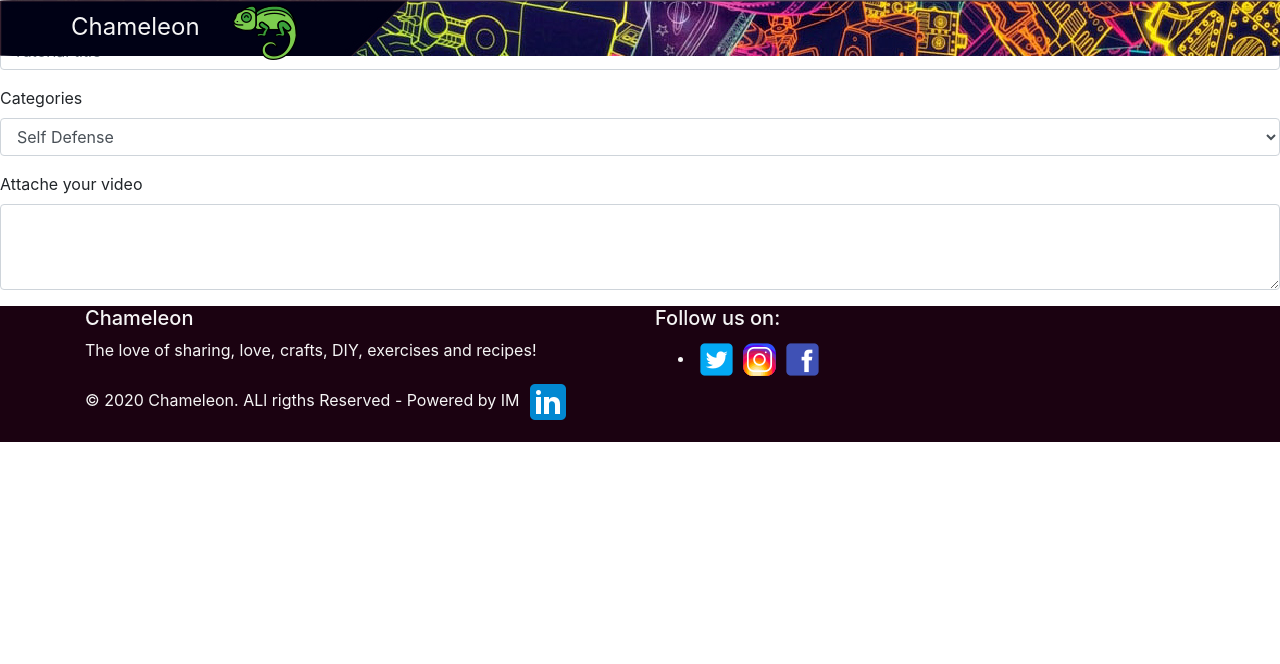
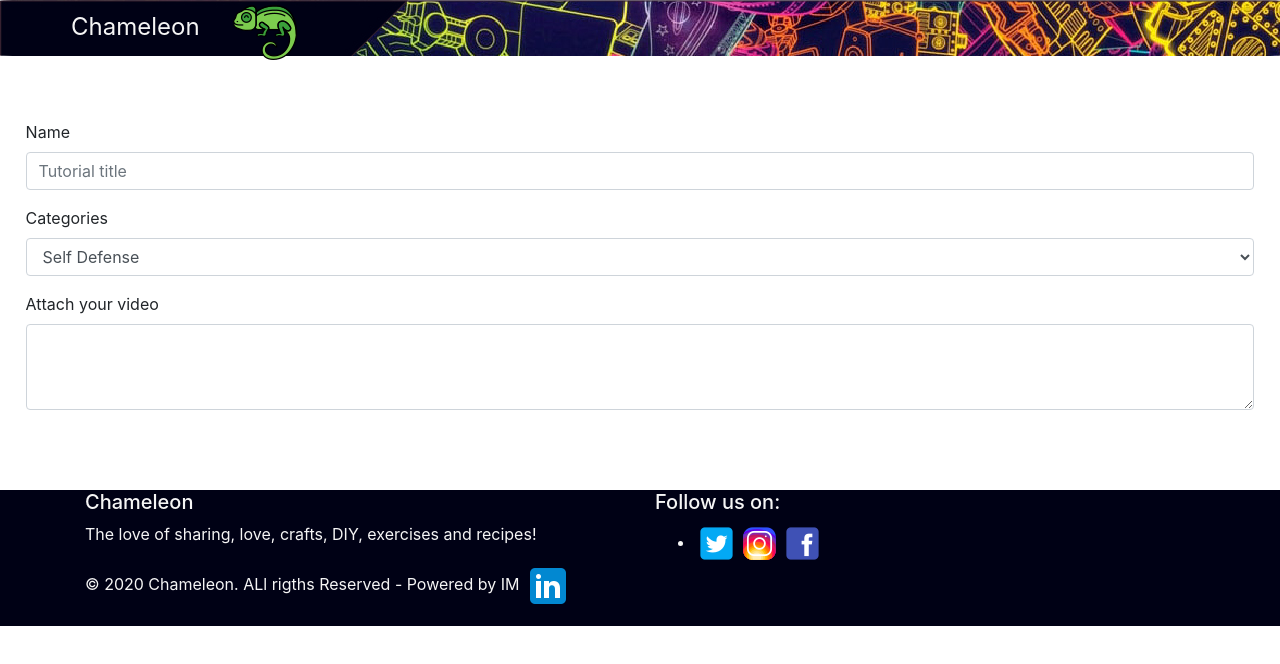
Before and after one commit to IsisPMR/Chameleon, a React (Create React App) app: page /detail/0 in a window 1280 px wide. Shown: the top 664 px of the page. Built offline with nearby package versions, Linux system fonts and the light colour scheme.

Commit message:
Details component, Footer and NavBar fixed

```diff
--- /dev/null
+++ b/src/components/Details/Details.css
@@ -0,0 +1,6 @@
+.containerForm {
+    padding-left: 2%;
+    padding-right: 2%;
+    padding-bottom: 5%;
+    padding-top: 5%;
+}
--- a/src/components/Details/Details.js
+++ b/src/components/Details/Details.js
@@ -1,12 +1,12 @@
 import React, { Component } from "react";
 import Form from "react-bootstrap/Form";
-import { BrowserRouter, Switch } from "react-router-dom";
+import './Details.css';
 
 class Details extends Component {
   render() {
     return (
       <div>
-        <Form>
+        <Form className="containerForm">
           <Form.Group controlId="exampleForm.ControlInput1">
             <Form.Label>Name</Form.Label>
             <Form.Control type="text" placeholder="Tutorial title" />
@@ -25,7 +25,7 @@ class Details extends Component {
             </Form.Control>
           </Form.Group>
           <Form.Group controlId="exampleForm.ControlTextarea1">
-            <Form.Label>Attache your video</Form.Label>
+            <Form.Label>Attach your video</Form.Label>
             <Form.Control as="textarea" rows="3" />
           </Form.Group>
         </Form>
--- a/src/components/Footer/Footer.css
+++ b/src/components/Footer/Footer.css
@@ -1,4 +1,9 @@
 .footerStyle {
-    background-color: rgb(27, 2, 17);
+    background-color: #000115;
     color: whitesmoke;
+    /* position: fixed; */
+    bottom: 0;
+    width: 100%;
+    padding-top: 0%;
+    padding-bottom: 0%;
 }
--- a/src/components/GridContainer/Gridcontainer.css
+++ b/src/components/GridContainer/Gridcontainer.css
@@ -4,8 +4,8 @@
 }
 
 .imageContainer {
-    background-color: rgb(14, 1, 11);
-    height: 90vh;
+    background-color: rgb(27, 2, 17);
+    height: 100vh;
     display: flex;
     justify-content: center;
     align-items: center;
--- a/src/components/Toolbar/Toolbar.css
+++ b/src/components/Toolbar/Toolbar.css
@@ -1,5 +1,5 @@
 .toolbar {
-    position: fixed;
+    /* position: fixed; */
     top:0;
     left: 0;
     width:100%;
--- a/src/components/Toolbar/Toolbar.js
+++ b/src/components/Toolbar/Toolbar.js
@@ -1,14 +1,14 @@
 import React from 'react';
 import './Toolbar.css';
-import NavChameleon from '../../img/bar/chameleon.jpg';
+/* import NavChameleon from '../../img/bar/chameleon.jpg'; */
 import CIcon from '../../img/icons/cIcon.png';
 import { Link } from "react-router-dom";
 
 const Toolbar = props => (
-    <header className='toolbar' style={{backgroundImage: NavChameleon}}>
+    <header className='toolbar' >
         <nav className='toolbar__navigation'>
             <div></div>
-            <div className='toolbar__logo chameleonIcon' ><Link to='/'>Chameleon&nbsp;&nbsp;&nbsp;&nbsp;&nbsp;</Link><Link to='/'><img src={CIcon} alt="Chameleon Icon" /></Link></div>
+            <div className='toolbar__logo chameleonIcon' ><Link to='/Chameleon'>Chameleon&nbsp;&nbsp;&nbsp;&nbsp;&nbsp;</Link><Link to='/Chameleon'><img src={CIcon} alt="Chameleon Icon" /></Link></div>
             <div className='spacer' />
             <div className='toolbar__navigation__items'>
             {/*
```
